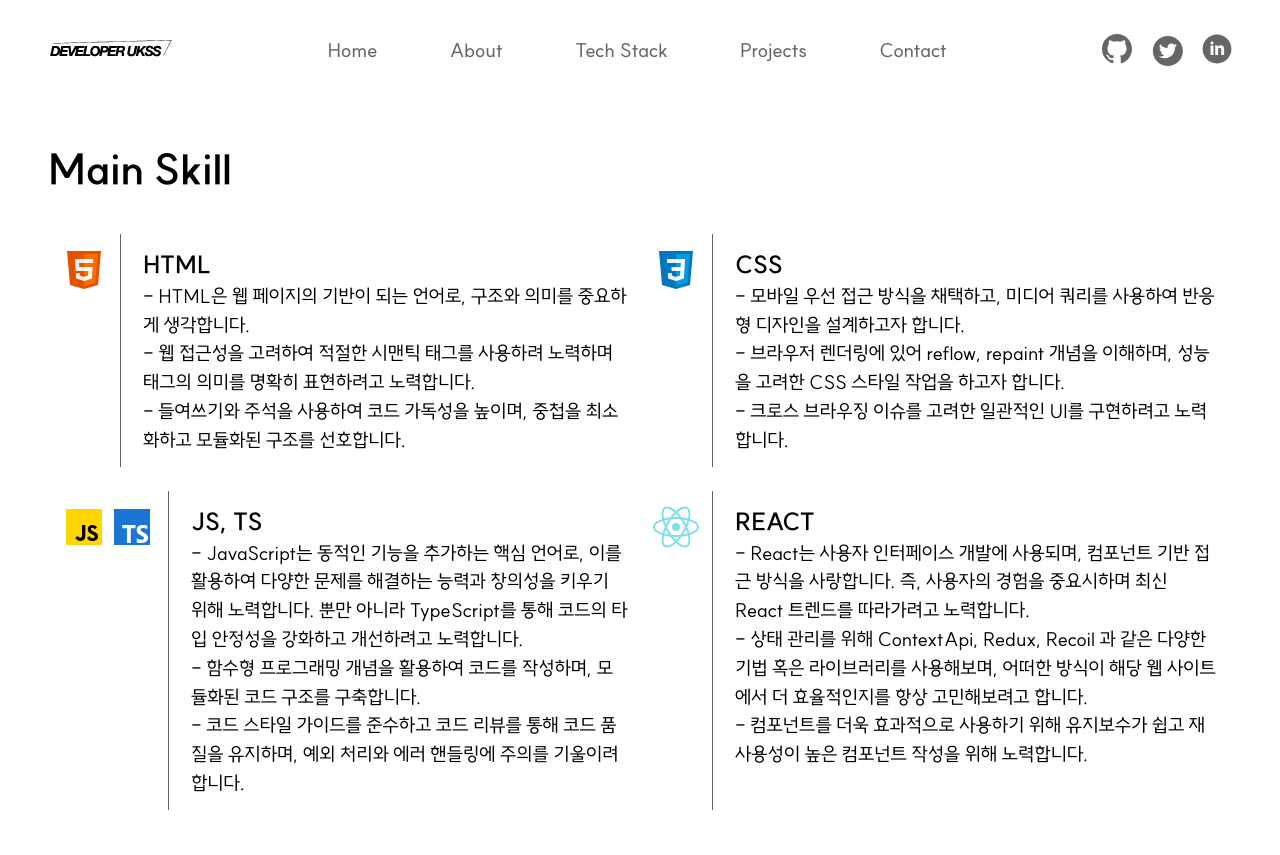
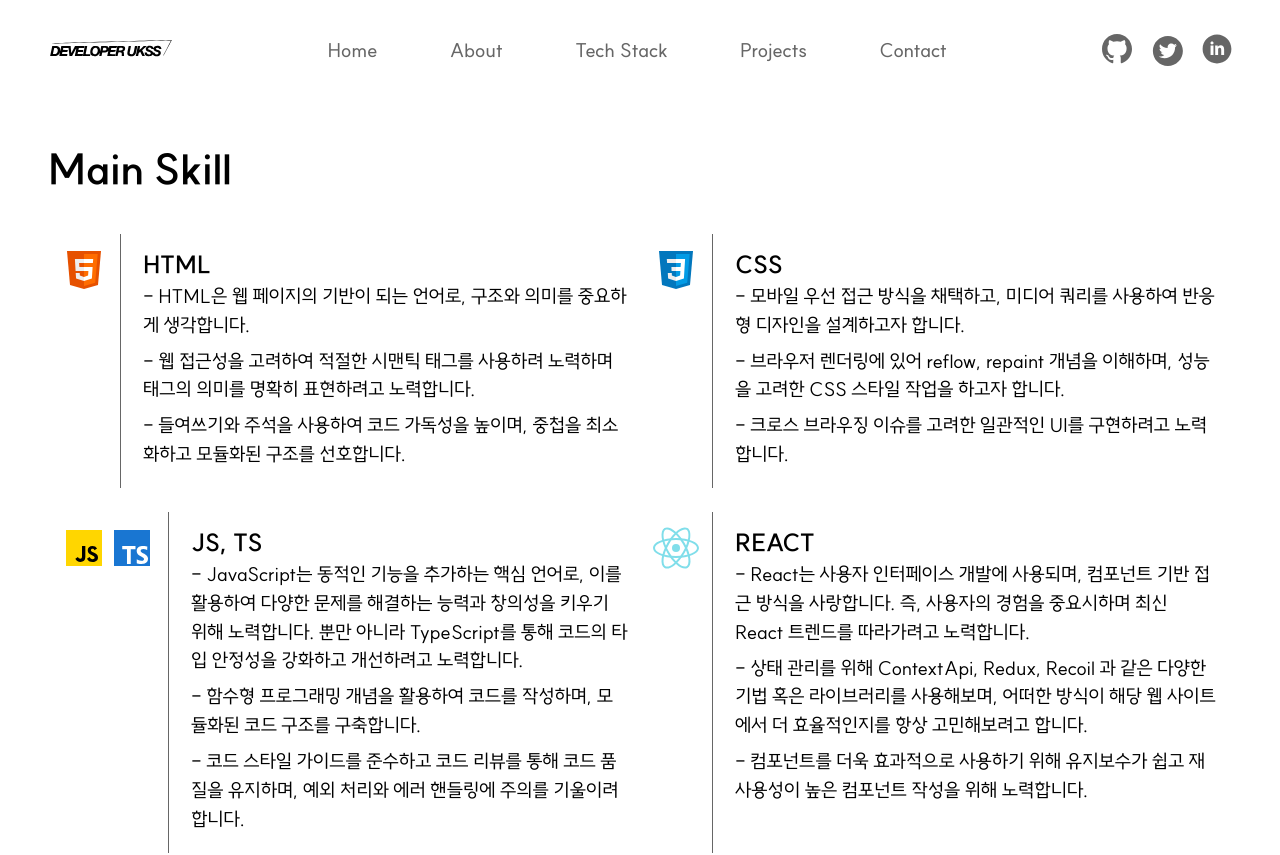
Before and after one commit to ukssss/portfolio, a React (Vite) app: page /tech in a window 1280 px wide. Shown: the top 855 px of the page. Built offline with nearby package versions, Linux system fonts and the light colour scheme.

Commit message:
Design | TechStack Explanation CSS 수정 및 태그명 변경

```diff
--- a/src/pages/TechStack.tsx
+++ b/src/pages/TechStack.tsx
@@ -36,20 +36,20 @@ const TechStack = () => {
 
                         <Explanation>
                             <SkillTitle>HTML</SkillTitle>
-                            <Paragraph>
+                            <ExplanationItem>
                                 - HTML은 웹 페이지의 기반이 되는 언어로, 구조와 의미를 중요하게
                                 생각합니다.
-                            </Paragraph>
+                            </ExplanationItem>
 
-                            <Paragraph>
+                            <ExplanationItem>
                                 - 웹 접근성을 고려하여 적절한 시맨틱 태그를 사용하려 노력하며 태그의
                                 의미를 명확히 표현하려고 노력합니다.
-                            </Paragraph>
+                            </ExplanationItem>
 
-                            <Paragraph>
+                            <ExplanationItem>
                                 - 들여쓰기와 주석을 사용하여 코드 가독성을 높이며, 중첩을 최소화하고
                                 모듈화된 구조를 선호합니다.
-                            </Paragraph>
+                            </ExplanationItem>
                         </Explanation>
                     </Item>
                     <Item>
@@ -61,19 +61,19 @@ const TechStack = () => {
 
                         <Explanation>
                             <SkillTitle>CSS</SkillTitle>
-                            <Paragraph>
+                            <ExplanationItem>
                                 - 모바일 우선 접근 방식을 채택하고, 미디어 쿼리를 사용하여 반응형
                                 디자인을 설계하고자 합니다.
-                            </Paragraph>
+                            </ExplanationItem>
 
-                            <Paragraph>
+                            <ExplanationItem>
                                 - 브라우저 렌더링에 있어 reflow, repaint 개념을 이해하며, 성능을
                                 고려한 CSS 스타일 작업을 하고자 합니다.
-                            </Paragraph>
+                            </ExplanationItem>
 
-                            <Paragraph>
+                            <ExplanationItem>
                                 - 크로스 브라우징 이슈를 고려한 일관적인 UI를 구현하려고 노력합니다.
-                            </Paragraph>
+                            </ExplanationItem>
                         </Explanation>
                     </Item>
                     <Item>
@@ -86,21 +86,21 @@ const TechStack = () => {
 
                         <Explanation>
                             <SkillTitle>JS, TS</SkillTitle>
-                            <Paragraph>
+                            <ExplanationItem>
                                 - JavaScript는 동적인 기능을 추가하는 핵심 언어로, 이를 활용하여
                                 다양한 문제를 해결하는 능력과 창의성을 키우기 위해 노력합니다. 뿐만
                                 아니라 TypeScript를 통해 코드의 타입 안정성을 강화하고 개선하려고
                                 노력합니다.
-                            </Paragraph>
+                            </ExplanationItem>
 
-                            <Paragraph>
+                            <ExplanationItem>
                                 - 함수형 프로그래밍 개념을 활용하여 코드를 작성하며, 모듈화된 코드
                                 구조를 구축합니다.
-                            </Paragraph>
-                            <Paragraph>
+                            </ExplanationItem>
+                            <ExplanationItem>
                                 - 코드 스타일 가이드를 준수하고 코드 리뷰를 통해 코드 품질을
                                 유지하며, 예외 처리와 에러 핸들링에 주의를 기울이려 합니다.
-                            </Paragraph>
+                            </ExplanationItem>
                         </Explanation>
                     </Item>
                     <Item>
@@ -112,22 +112,22 @@ const TechStack = () => {
 
                         <Explanation>
                             <SkillTitle>REACT</SkillTitle>
-                            <Paragraph>
+                            <ExplanationItem>
                                 - React는 사용자 인터페이스 개발에 사용되며, 컴포넌트 기반 접근
                                 방식을 사랑합니다. 즉, 사용자의 경험을 중요시하며 최신 React
                                 트렌드를 따라가려고 노력합니다.
-                            </Paragraph>
+                            </ExplanationItem>
 
-                            <Paragraph>
+                            <ExplanationItem>
                                 - 상태 관리를 위해 ContextApi, Redux, Recoil 과 같은 다양한 기법
                                 혹은 라이브러리를 사용해보며, 어떠한 방식이 해당 웹 사이트에서 더
                                 효율적인지를 항상 고민해보려고 합니다.
-                            </Paragraph>
+                            </ExplanationItem>
 
-                            <Paragraph>
+                            <ExplanationItem>
                                 - 컴포넌트를 더욱 효과적으로 사용하기 위해 유지보수가 쉽고
                                 재사용성이 높은 컴포넌트 작성을 위해 노력합니다.
-                            </Paragraph>
+                            </ExplanationItem>
                         </Explanation>
                     </Item>
                 </List>
@@ -202,7 +202,7 @@ const LogoDiv = styled.div`
     border-right: 1px solid #666;
 `;
 
-const Explanation = styled.div`
+const Explanation = styled.ul`
     flex: 1;
     padding: 0.5rem;
 `;
@@ -212,8 +212,9 @@ const SkillTitle = styled.h4`
     font-weight: 700;
 `;
 
-const Paragraph = styled.p`
+const ExplanationItem = styled.li`
     font-size: 0.8rem;
+    margin-bottom: 0.3rem;
 `;
 
 const SliderList = styled.ul`
```
